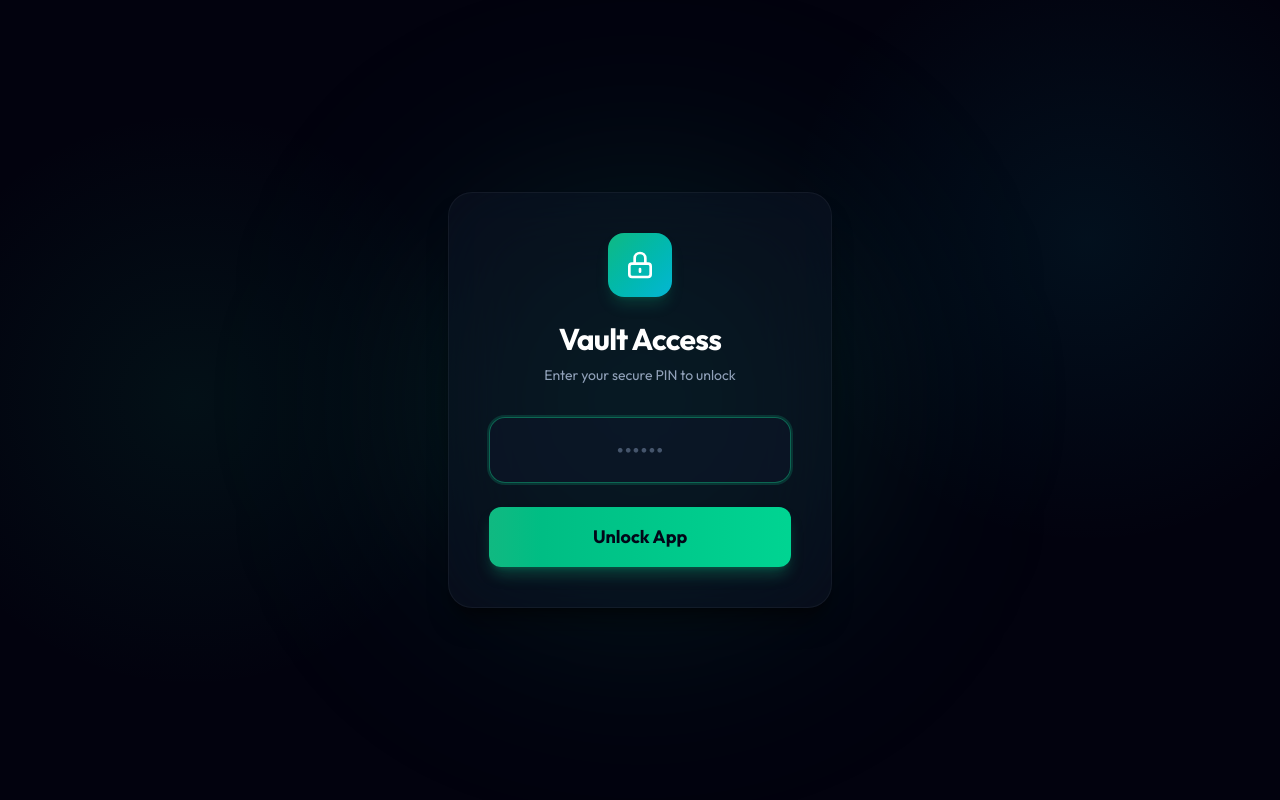
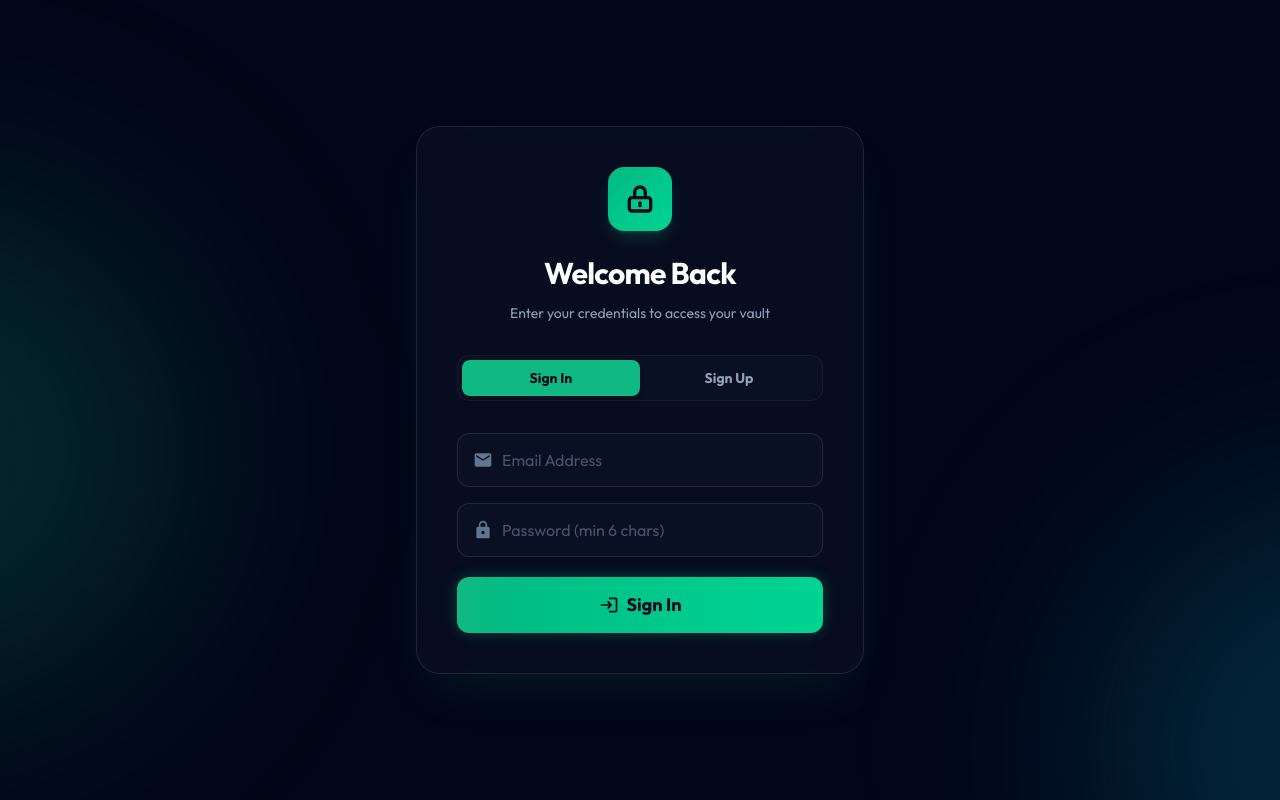
Before and after one commit to Vinith467/Expense-Tracker-, a React (Vite) app: page /login in a window 1280 px wide. Built offline with nearby package versions, Linux system fonts and the light colour scheme; no server answers.

Commit message:
feat: complete multi-user auth rewrite and payment status history tracking

```diff
--- a/src/features/expense/ExpenseForm.jsx
+++ b/src/features/expense/ExpenseForm.jsx
@@ -29,14 +29,17 @@ export default function ExpenseForm() {
   const [quantities, setQuantities] = useState({});
   const [isEditingMenu, setIsEditingMenu] = useState(false);
   const [forceManual, setForceManual] = useState(false);
+  const [isScannedBill, setIsScannedBill] = useState(false);
 
   // Reset quantities when category changes, but don't force manual off if we just scanned a receipt
   useEffect(() => {
     setQuantities({});
+    setIsScannedBill(false);
   }, [currentCategory]);
 
   const updateQuantity = (id, delta) => {
     setForceManual(false); // If they start tapping the POS grid again, turn off forced manual
+    setIsScannedBill(false);
     setQuantities(prev => {
       const current = prev[id] || 0;
       const next = Math.max(0, current + delta);
@@ -53,6 +56,7 @@ export default function ExpenseForm() {
       setValue('manualAmount', scannedData.amount);
     }
     setForceManual(true);
+    setIsScannedBill(true);
   };
 
   const calculatedTotal = isManualFallback
@@ -97,12 +101,14 @@ export default function ExpenseForm() {
         date: data.date,
         description: data.description,
         paymentMethod: data.paymentMethod,
-        items: finalItems
+        items: finalItems,
+        paymentStatus: isScannedBill ? "Paid" : "Yet to Pay"
       });
 
       reset();
       setQuantities({});
       setForceManual(false);
+      setIsScannedBill(false);
     } catch (error) {
       console.error("Failed to add expense:", error);
       alert("Failed to add expense. Check console for details.");
--- a/src/features/expense/ExpenseTable.jsx
+++ b/src/features/expense/ExpenseTable.jsx
@@ -5,16 +5,37 @@ import {
   getPaginationRowModel,
   getSortedRowModel,
 } from '@tanstack/react-table';
-import { useState } from 'react';
-import { MdDelete } from 'react-icons/md';
+import { useState, useMemo } from 'react';
+import { MdDelete, MdCheckCircle, MdPendingActions } from 'react-icons/md';
 import { useExpenses } from './useExpenses';
 import { DEFAULT_CURRENCY } from '../../constants/app';
 
 export default function ExpenseTable() {
   const { expenses, loading, deleteExpense } = useExpenses();
   const [sorting, setSorting] = useState([{ id: 'date', desc: true }]);
+  const [activeTab, setActiveTab] = useState('All');
 
-  const grandTotal = expenses.reduce((sum, exp) => sum + (parseFloat(exp.amount) || 0), 0);
+  const filteredExpenses = useMemo(() => {
+    if (activeTab === 'All') return expenses;
+    return expenses.filter(exp => exp.paymentStatus === activeTab);
+  }, [expenses, activeTab]);
+
+  const grandTotal = filteredExpenses.reduce((sum, exp) => sum + (parseFloat(exp.amount) || 0), 0);
+
+  const StatusBadge = ({ status }) => {
+    if (status === 'Paid') {
+      return (
+        <span className="inline-flex items-center gap-1 bg-emerald-400/10 text-emerald-400 border border-emerald-400/20 px-2 py-1 rounded-md text-[10px] font-black tracking-widest uppercase shadow-[0_0_10px_rgba(16,185,129,0.1)] mt-2">
+          <MdCheckCircle /> PAID
+        </span>
+      );
+    }
+    return (
+      <span className="inline-flex items-center gap-1 bg-amber-400/10 text-amber-400 border border-amber-400/20 px-2 py-1 rounded-md text-[10px] font-black tracking-widest uppercase shadow-[0_0_10px_rgba(251,191,36,0.1)] mt-2">
+        <MdPendingActions /> YET TO PAY
+      </span>
+    );
+  };
 
   const columns = [
     {
@@ -29,6 +50,7 @@ export default function ExpenseTable() {
       cell: info => {
         const desc = info.getValue();
         const items = info.row.original.items;
+        const status = info.row.original.paymentStatus || 'Yet to Pay';
         return (
           <div className="flex flex-col gap-2">
             <span className="font-medium text-white">{desc || <span className="text-slate-500 italic">No description</span>}</span>
@@ -44,6 +66,7 @@ export default function ExpenseTable() {
                 ))}
               </div>
             )}
+            <div><StatusBadge status={status} /></div>
           </div>
         );
       }
@@ -93,7 +116,7 @@ export default function ExpenseTable() {
   ];
 
   const table = useReactTable({
-    data: expenses,
+    data: filteredExpenses,
     columns,
     state: {
       sorting,
@@ -113,8 +136,29 @@ export default function ExpenseTable() {
     return <div className="text-slate-400 p-4 text-center">Loading expenses...</div>;
   }
 
+  const tabs = ['All', 'Paid', 'Yet to Pay'];
+
   return (
     <div className="glass-card overflow-hidden">
+      {/* Tabs Header */}
+      <div className="p-4 border-b border-white/10 bg-slate-900/60">
+        <div className="flex p-1 bg-slate-950/50 rounded-xl border border-white/5 max-w-md mx-auto">
+          {tabs.map(tab => (
+            <button
+              key={tab}
+              onClick={() => setActiveTab(tab)}
+              className={`flex-1 py-2 px-3 text-xs sm:text-sm font-bold rounded-lg transition-all ${
+                activeTab === tab
+                  ? 'bg-primary text-slate-950 shadow-md'
+                  : 'text-slate-400 hover:text-white'
+              }`}
+            >
+              {tab}
+            </button>
+          ))}
+        </div>
+      </div>
+
       {/* Desktop Table View (md and up) */}
       <div className="hidden md:block overflow-x-auto">
         <table className="w-full text-left text-sm text-slate-300">
@@ -158,7 +202,7 @@ export default function ExpenseTable() {
                 <td colSpan={columns.length} className="px-6 py-12 text-center text-slate-500 font-medium">
                   <div className="flex flex-col items-center justify-center space-y-3">
                     <MdDelete className="text-4xl opacity-20" />
-                    <span>No expenses found. Add one above!</span>
+                    <span>No expenses found in this category.</span>
                   </div>
                 </td>
               </tr>
@@ -169,7 +213,7 @@ export default function ExpenseTable() {
 
       {/* Desktop Grand Total Footer */}
       <div className="hidden md:flex justify-between items-center p-6 bg-slate-900 border-t border-white/10 shadow-[0_-10px_30px_rgba(0,0,0,0.5)] z-10 relative">
-        <span className="text-xl font-bold text-slate-300 tracking-wider uppercase">Grand Total</span>
+        <span className="text-xl font-bold text-slate-300 tracking-wider uppercase">Grand Total ({activeTab})</span>
         <span className="text-2xl font-black text-transparent bg-clip-text bg-gradient-to-r from-emerald-400 to-primary drop-shadow-[0_0_10px_rgba(16,185,129,0.3)]">
           {new Intl.NumberFormat('en-IN', { style: 'currency', currency: DEFAULT_CURRENCY }).format(grandTotal)}
         </span>
@@ -180,6 +224,7 @@ export default function ExpenseTable() {
         {table.getRowModel().rows.length > 0 ? (
           table.getRowModel().rows.map(row => {
             const data = row.original;
+            const status = data.paymentStatus || 'Yet to Pay';
             return (
               <div key={row.id} className="p-5 space-y-4 hover:bg-white/5 transition-colors">
                 <div className="flex justify-between items-start">
@@ -187,9 +232,10 @@ export default function ExpenseTable() {
                     <span className="text-white font-semibold text-base leading-tight">
                       {data.description || <span className="text-slate-500 italic font-normal">No description</span>}
                     </span>
-                    <span className="text-slate-300 text-[11px] font-bold tracking-wider uppercase">
+                    <span className="text-slate-300 text-[11px] font-bold tracking-wider uppercase flex items-center gap-2">
                       {new Date(data.date).toLocaleDateString()}
                     </span>
+                    <div><StatusBadge status={status} /></div>
                   </div>
                   <span className="bg-primary/10 text-primary border border-primary/20 px-2 py-1 rounded-md text-[10px] font-black tracking-widest uppercase shadow-[0_0_10px_rgba(16,185,129,0.1)]">
                     {data.category}
@@ -239,14 +285,14 @@ export default function ExpenseTable() {
         ) : (
           <div className="p-12 text-center text-slate-500 font-medium flex flex-col items-center justify-center space-y-3">
             <MdDelete className="text-4xl opacity-20" />
-            <span>No expenses found.</span>
+            <span>No expenses found in this category.</span>
           </div>
         )}
       </div>
 
       {/* Mobile Grand Total Footer */}
       <div className="md:hidden flex justify-between items-center p-5 bg-slate-900 border-t border-white/10 shadow-[0_-10px_30px_rgba(0,0,0,0.5)] sticky bottom-0 z-20">
-        <span className="text-lg font-bold text-slate-300 tracking-wider uppercase">Total</span>
+        <span className="text-lg font-bold text-slate-300 tracking-wider uppercase">Total ({activeTab})</span>
         <span className="text-xl font-black text-transparent bg-clip-text bg-gradient-to-r from-emerald-400 to-primary drop-shadow-[0_0_10px_rgba(16,185,129,0.3)]">
           {new Intl.NumberFormat('en-IN', { style: 'currency', currency: DEFAULT_CURRENCY }).format(grandTotal)}
         </span>
@@ -272,7 +318,7 @@ export default function ExpenseTable() {
         </div>
         <div className="font-medium px-4 py-2 bg-slate-900/50 rounded-xl border border-white/5 shadow-inner">
           Page {table.getState().pagination.pageIndex + 1} of{' '}
-          {table.getPageCount()}
+          {table.getPageCount() || 1}
         </div>
       </div>
     </div>
--- a/src/pages/LoginPage.jsx
+++ b/src/pages/LoginPage.jsx
@@ -3,19 +3,20 @@ import { Navigate } from 'react-router-dom';
 import { signInWithEmail, registerWithEmail } from '../services/firebase/auth';
 import { useAuthStore } from '../store/useAuthStore';
 import { ROUTES } from '../constants/app';
-
-const SECRET_EMAIL = 'admin@expensetracker.app';
+import { MdEmail, MdLock, MdLogin, MdPersonAdd } from 'react-icons/md';
 
 export default function LoginPage() {
   const { user } = useAuthStore();
+  const [isLogin, setIsLogin] = useState(true);
+  const [email, setEmail] = useState('');
   const [password, setPassword] = useState('');
   const [error, setError] = useState('');
   const [loading, setLoading] = useState(false);
 
-  const handleLogin = async (e) => {
+  const handleSubmit = async (e) => {
     e.preventDefault();
     if (password.length < 6) {
-      setError('Password must be at least 6 characters (Firebase rule).');
+      setError('Password must be at least 6 characters.');
       return;
     }
 
@@ -23,25 +24,22 @@ export default function LoginPage() {
     setError('');
 
     try {
-      // Attempt to log in with the hidden email and provided password
-      await signInWithEmail(SECRET_EMAIL, password);
+      if (isLogin) {
+        await signInWithEmail(email, password);
+      } else {
+        await registerWithEmail(email, password);
+      }
     } catch (err) {
-      // If login fails (either wrong password or account doesn't exist yet)
-      try {
-        // Attempt to create the account.
-        // If this succeeds, it means it's their FIRST time logging in, and this password is now saved!
-        await registerWithEmail(SECRET_EMAIL, password);
-      } catch (registerErr) {
-        // If registration fails with 'email-already-in-use', the account exists but they typed the wrong password.
-        if (registerErr.code === 'auth/email-already-in-use') {
-          setError('Incorrect PIN.');
-        } else if (registerErr.code === 'auth/operation-not-allowed') {
+      if (err.code === 'auth/email-already-in-use') {
+        setError('An account with this email already exists. Try logging in.');
+      } else if (err.code === 'auth/user-not-found' || err.code === 'auth/invalid-credential') {
+        setError('Invalid email or password.');
+      } else if (err.code === 'auth/operation-not-allowed') {
         setError('Email/Password auth is disabled in your Firebase console!');
       } else {
-          setError(`Error: ${registerErr.message}`);
-          console.error(registerErr);
+        setError(err.message.replace('Firebase: ', ''));
       }
-      }
+      console.error(err);
     } finally {
       setLoading(false);
     }
@@ -52,45 +50,94 @@ export default function LoginPage() {
   }
 
   return (
-    <div className="min-h-screen flex items-center justify-center bg-transparent px-4 relative overflow-hidden">
+    <div className="min-h-screen flex items-center justify-center bg-slate-950 px-4 relative overflow-hidden">
       {/* Decorative Glow Elements */}
-      <div className="absolute top-1/2 left-1/2 -translate-x-1/2 -translate-y-1/2 w-96 h-96 bg-primary/20 blur-[120px] rounded-full pointer-events-none" />
+      <div className="absolute top-1/4 -left-1/4 w-[500px] h-[500px] bg-primary/20 blur-[120px] rounded-full pointer-events-none" />
+      <div className="absolute -bottom-1/4 -right-1/4 w-[500px] h-[500px] bg-secondary/20 blur-[120px] rounded-full pointer-events-none" />
 
-      <div className="glass-card p-10 w-full max-w-sm space-y-8 relative z-10">
-        <div className="text-center space-y-2">
-          <div className="w-16 h-16 bg-gradient-to-br from-primary to-secondary rounded-2xl mx-auto flex items-center justify-center shadow-lg shadow-primary/20 mb-6">
-            <svg className="w-8 h-8 text-white" fill="none" viewBox="0 0 24 24" stroke="currentColor">
-              <path strokeLinecap="round" strokeLinejoin="round" strokeWidth={2} d="M12 15v2m-6 4h12a2 2 0 002-2v-6a2 2 0 00-2-2H6a2 2 0 00-2 2v6a2 2 0 002 2zm10-10V7a4 4 0 00-8 0v4h8z" />
+      <div className="glass-card p-8 sm:p-10 w-full max-w-md space-y-8 relative z-10 border border-white/10 shadow-2xl shadow-primary/10">
+        <div className="text-center space-y-3">
+          <div className="w-16 h-16 bg-gradient-to-br from-primary to-emerald-400 rounded-2xl mx-auto flex items-center justify-center shadow-lg shadow-primary/20 mb-6">
+            <svg className="w-8 h-8 text-slate-950" fill="none" viewBox="0 0 24 24" stroke="currentColor">
+              <path strokeLinecap="round" strokeLinejoin="round" strokeWidth={2.5} d="M12 15v2m-6 4h12a2 2 0 002-2v-6a2 2 0 00-2-2H6a2 2 0 00-2 2v6a2 2 0 002 2zm10-10V7a4 4 0 00-8 0v4h8z" />
             </svg>
           </div>
-          <h1 className="text-3xl font-bold text-white tracking-tight">Vault Access</h1>
-          <p className="text-slate-400 text-sm">Enter your secure PIN to unlock</p>
+          <h1 className="text-3xl font-bold text-white tracking-tight">
+            {isLogin ? 'Welcome Back' : 'Create Account'}
+          </h1>
+          <p className="text-slate-400 text-sm">
+            {isLogin ? 'Enter your credentials to access your vault' : 'Sign up to start tracking your expenses securely'}
+          </p>
         </div>
 
-        <form onSubmit={handleLogin} className="space-y-6">
+        {/* Tab Switcher */}
+        <div className="flex p-1 bg-slate-900/50 rounded-xl border border-white/5">
+          <button
+            type="button"
+            onClick={() => { setIsLogin(true); setError(''); }}
+            className={`flex-1 py-2 text-sm font-bold rounded-lg transition-all ${isLogin ? 'bg-primary text-slate-950 shadow-md' : 'text-slate-400 hover:text-white'}`}
+          >
+            Sign In
+          </button>
+          <button
+            type="button"
+            onClick={() => { setIsLogin(false); setError(''); }}
+            className={`flex-1 py-2 text-sm font-bold rounded-lg transition-all ${!isLogin ? 'bg-primary text-slate-950 shadow-md' : 'text-slate-400 hover:text-white'}`}
+          >
+            Sign Up
+          </button>
+        </div>
+
+        <form onSubmit={handleSubmit} className="space-y-5">
+          <div className="space-y-4">
             <div className="relative">
+              <div className="absolute inset-y-0 left-0 pl-4 flex items-center pointer-events-none">
+                <MdEmail className="text-slate-500 text-xl" />
+              </div>
+              <input
+                type="email"
+                placeholder="Email Address"
+                value={email}
+                onChange={(e) => setEmail(e.target.value)}
+                className="w-full bg-slate-900/50 border border-white/10 rounded-xl pl-11 pr-4 py-3.5 text-white text-base focus:outline-none focus:border-primary/50 focus:ring-1 focus:ring-primary/50 transition-all placeholder:text-slate-600"
+                required
+              />
+            </div>
+
+            <div className="relative">
+              <div className="absolute inset-y-0 left-0 pl-4 flex items-center pointer-events-none">
+                <MdLock className="text-slate-500 text-xl" />
+              </div>
               <input
                 type="password"
-              placeholder="••••••"
+                placeholder="Password (min 6 chars)"
                 value={password}
                 onChange={(e) => setPassword(e.target.value)}
-              className="w-full bg-slate-900/50 border border-white/10 rounded-2xl px-4 py-4 text-center tracking-[0.5em] text-white text-2xl focus:outline-none focus:border-primary/50 focus:ring-2 focus:ring-primary/20 transition-all placeholder:text-slate-600 placeholder:tracking-normal"
-              autoFocus
+                className="w-full bg-slate-900/50 border border-white/10 rounded-xl pl-11 pr-4 py-3.5 text-white text-base focus:outline-none focus:border-primary/50 focus:ring-1 focus:ring-primary/50 transition-all placeholder:text-slate-600"
+                required
+                minLength={6}
               />
-            {error && <p className="text-danger text-sm mt-3 text-center font-medium absolute -bottom-6 w-full">{error}</p>}
             </div>
+          </div>
+
+          {error && (
+            <div className="bg-danger/10 border border-danger/20 text-danger text-sm p-3 rounded-lg text-center font-medium">
+              {error}
+            </div>
+          )}
 
           <button
             type="submit"
             disabled={loading}
-            className="glass-button w-full bg-gradient-to-r from-primary to-emerald-400 text-slate-950 font-bold py-4 text-lg shadow-lg shadow-primary/30 hover:shadow-primary/50 disabled:opacity-50"
+            className="w-full bg-gradient-to-r from-primary to-emerald-400 text-slate-950 font-bold py-3.5 rounded-xl text-lg shadow-[0_0_15px_rgba(16,185,129,0.3)] hover:shadow-[0_0_25px_rgba(16,185,129,0.5)] transition-all disabled:opacity-70 flex justify-center items-center gap-2"
           >
             {loading ? (
-              <svg className="animate-spin h-6 w-6 text-slate-950" xmlns="http://www.w3.org/2000/svg" fill="none" viewBox="0 0 24 24">
-                <circle className="opacity-25" cx="12" cy="12" r="10" stroke="currentColor" strokeWidth="4"></circle>
-                <path className="opacity-75" fill="currentColor" d="M4 12a8 8 0 018-8V0C5.373 0 0 5.373 0 12h4zm2 5.291A7.962 7.962 0 014 12H0c0 3.042 1.135 5.824 3 7.938l3-2.647z"></path>
-              </svg>
-            ) : 'Unlock App'}
+              <div className="w-6 h-6 border-2 border-slate-950 border-t-transparent rounded-full animate-spin"></div>
+            ) : isLogin ? (
+              <><MdLogin className="text-xl" /> Sign In</>
+            ) : (
+              <><MdPersonAdd className="text-xl" /> Create Account</>
+            )}
           </button>
         </form>
       </div>
```
Lines whose indentation alone changed are shown as unchanged.
